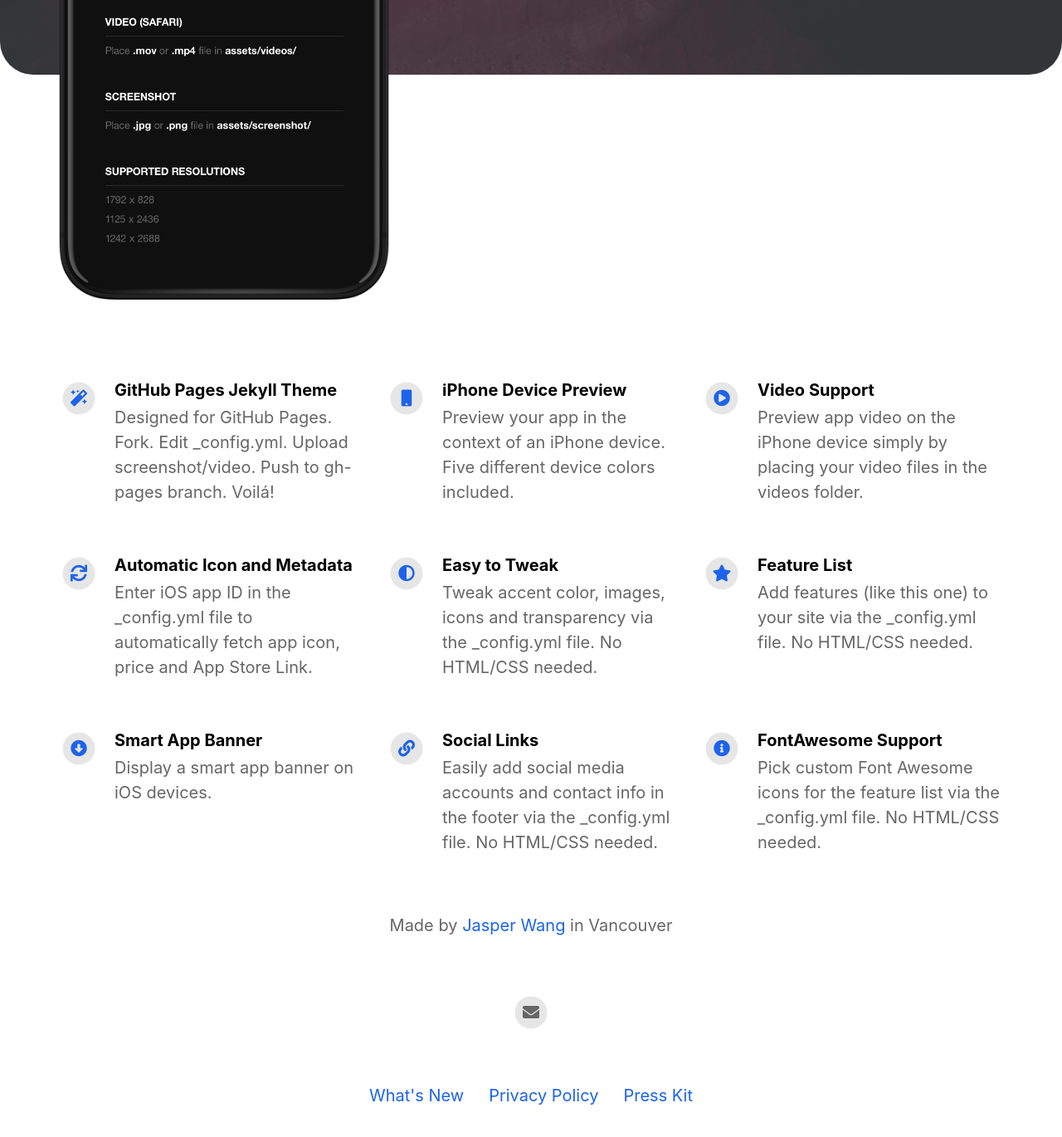
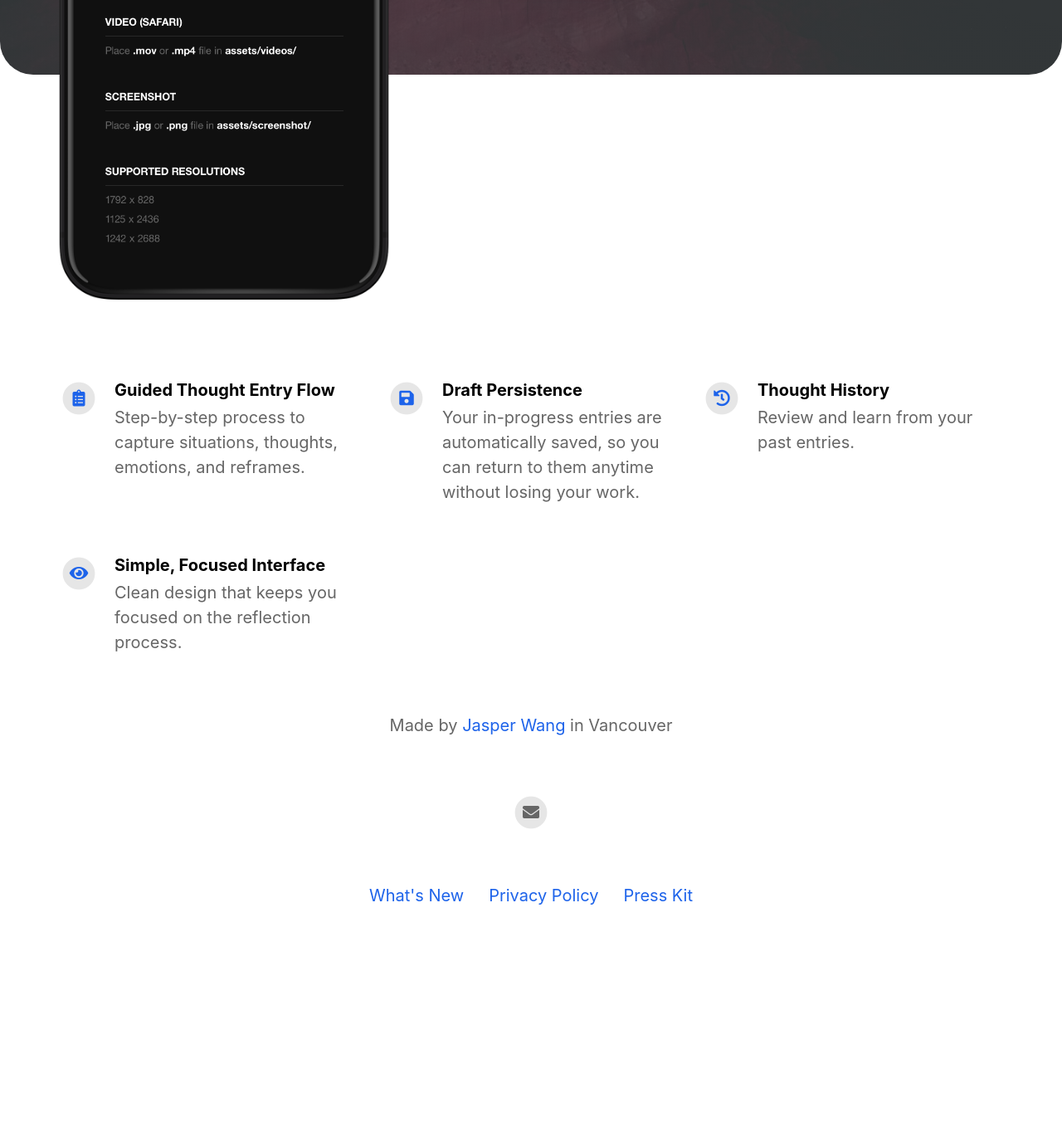
Before and after one commit to jasper-th-wang/CBTKitApp-website, a Jekyll site: the page built from index.html, in a window 1280 px wide and 1400 px high, scrolled down 624 px. Shown: the top 1370 px of the window at 83% size. Built offline with Jekyll 4.4.1, drawn with Linux system fonts in a browser that asks for light colours; nearby versions of some CDN libraries; after the commit the page ends 1783 px from its top, so only the background shows below that; some of the changed text lies outside the part shown.

Commit message:
edit feature

```diff
--- a/_config.yml
+++ b/_config.yml
@@ -11,9 +11,9 @@ presskit_download_link                    : https://emilbaehr.com
                                                                                       # Or upload your press kit file to assets and set path accordingly (e.g. "assets/your_press_kit.zip").
 
 app_icon                                  : # assets/appicon.png                      # Automatically populates if not set and if iOS app ID is set.  Otherwise enter path to icon file manually.
-app_name                                  :                                           # Automatically populates if not set and if iOS app ID is set.  Otherwise enter manually.
-app_price                                 :                                           # Automatically populates if not set and if iOS app ID is set.  Otherwise enter manually.
-app_description                           : Write a short tagline for your app.
+app_name                                  :  ReframeKit                                         # Automatically populates if not set and if iOS app ID is set.  Otherwise enter manually.
+app_price                                 :  Free                                         # Automatically populates if not set and if iOS app ID is set.  Otherwise enter manually.
+app_description                           :  a CBT companion app to identify, challenge, and reframe negative thought patterns.
 
 enable_smart_app_banner                   : true                                      # Set to true to show a smart app banner at top of page on mobile devices.
 
@@ -38,45 +38,21 @@ mastodon_link                             :
 # Feature List                            Edit, add or remove features to be presented.
 features                                  :
 
-  - title                                 : GitHub Pages Jekyll Theme
-    description                           : Designed for GitHub Pages. Fork. Edit _config.yml. Upload screenshot/video. Push to gh-pages branch. Voilá!
-    fontawesome_icon_name                 : magic
+  - title                                 : Guided Thought Entry Flow
+    description                           : Step-by-step process to capture situations, thoughts, emotions, and reframes.
+    fontawesome_icon_name                 : clipboard-list
 
-  - title                                 : iPhone Device Preview
-    description                           : Preview your app in the context of an iPhone device. Five different device colors included.
-    fontawesome_icon_name                 : mobile
+  - title                                 : Draft Persistence
+    description                           : Your in-progress entries are automatically saved, so you can return to them anytime without losing your work.
+    fontawesome_icon_name                 : save
 
-  - title                                 : Video Support
-    description                           : Preview app video on the iPhone device simply by placing your video files in the videos folder.
-    fontawesome_icon_name                 : play-circle
+  - title                                 : Thought History
+    description                           : Review and learn from your past entries.
+    fontawesome_icon_name                 : history
 
-  - title                                 : Automatic Icon and Metadata
-    description                           : Enter iOS app ID in the _config.yml file to automatically fetch app icon, price and App Store Link.
-    fontawesome_icon_name                 : sync
-
-  - title                                 : Easy to Tweak
-    description                           : Tweak accent color, images, icons and transparency via the _config.yml file. No HTML/CSS needed.
-    fontawesome_icon_name                 : adjust
-
-  - title                                 : Feature List
-    description                           : Add features (like this one) to your site via the _config.yml file. No HTML/CSS needed.
-    fontawesome_icon_name                 : star
-
-  - title                                 : Smart App Banner
-    description                           : Display a smart app banner on iOS devices.
-    fontawesome_icon_name                 : arrow-alt-circle-down
-
-  - title                                 : Social Links
-    description                           : Easily add social media accounts and contact info in the footer via the _config.yml file. No HTML/CSS needed.
-    fontawesome_icon_name                 : link
-
-  - title                                 : FontAwesome Support
-    description                           : Pick custom Font Awesome icons for the feature list via the _config.yml file. No HTML/CSS needed.
-    fontawesome_icon_name                 : info-circle
-
-  - title                                 : # New Feature Title
-    description                           : # New Feature Description
-    fontawesome_icon_name                 : # Enter Font Awesome icon name (e.g. star). Find icons on fontawesome.com/icons.
+  - title                                 : Simple, Focused Interface
+    description                           : Clean design that keeps you focused on the reflection process.
+    fontawesome_icon_name                 : eye
 
 
 
```
